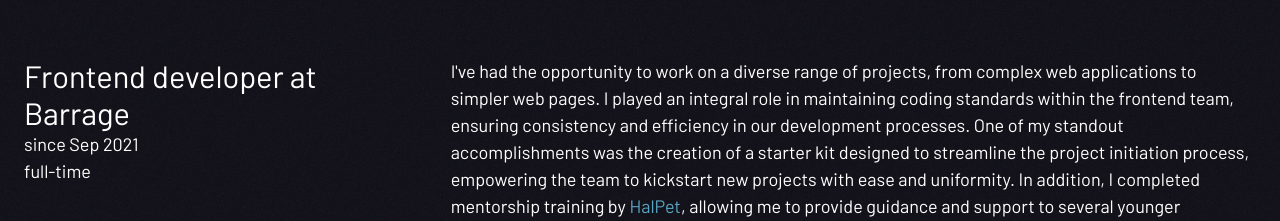
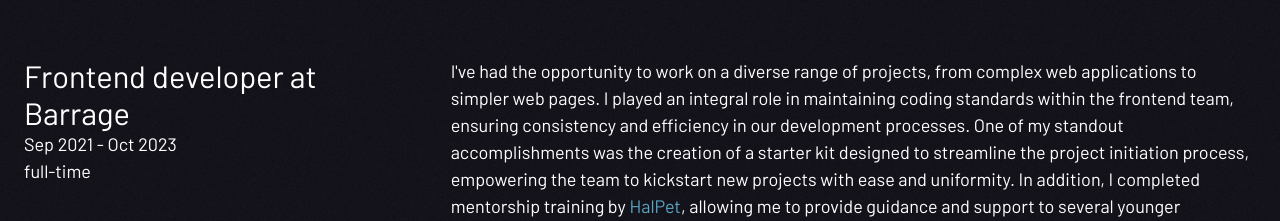
Before and after one commit to icvitkov/cv, a Nuxt app: page / in a window 1280 px wide. Shown: the part 1620-1841 px from the top of the page. Built offline with nearby package versions, Linux system fonts and the light colour scheme.

Commit message:
update experience section

```diff
--- a/components/Experience/Experience.vue
+++ b/components/Experience/Experience.vue
@@ -7,7 +7,7 @@
 			<div class="ex-list">
 				<CVCard title="Frontend developer at Barrage">
 					<template #title>
-						<p>since Sep 2021</p>
+						<p>Sep 2021 - Oct 2023</p>
 						<p>full-time</p></template
 					>
 					<template #details>
```
